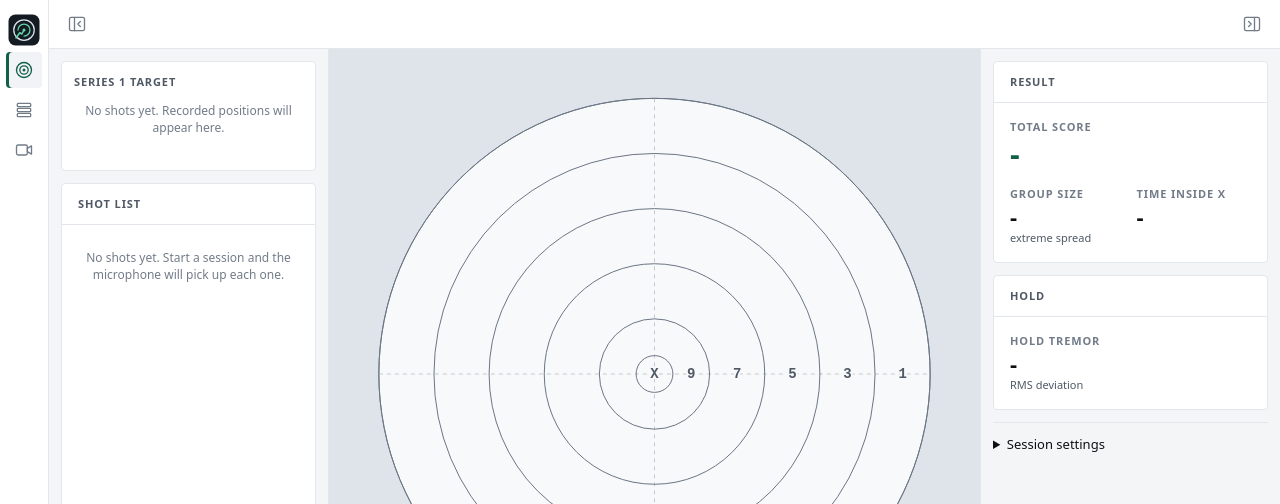
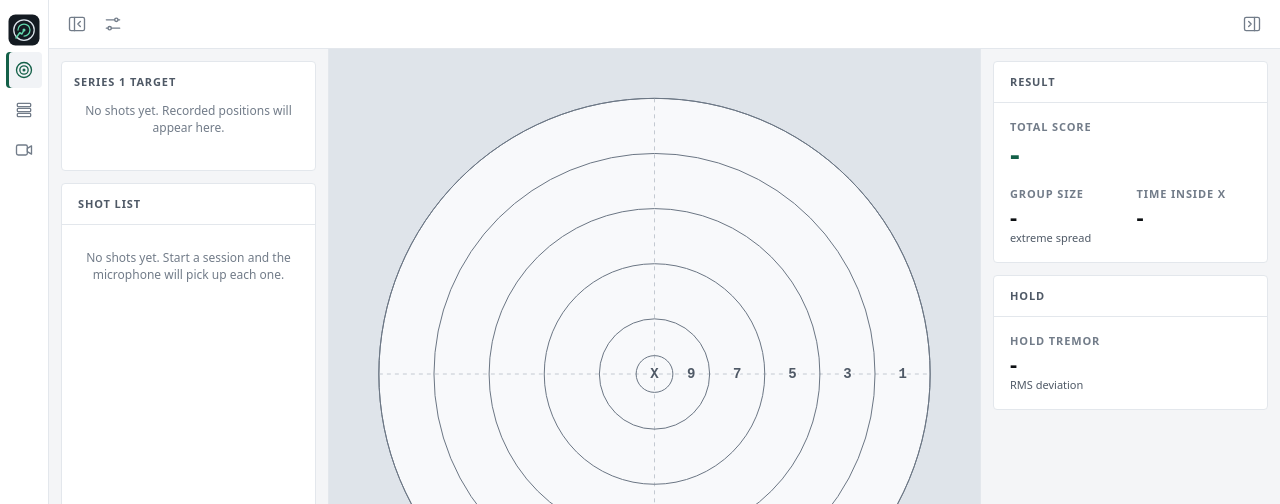
Before and after one commit to dsgnr/ShotTrainer, a Svelte app in the folder frontend/: page / in a window 1280 px wide. Shown: the top 504 px of the page. Built offline with nearby package versions, Linux system fonts and the light colour scheme.

Commit message:
feat: open session settings in a popup from the header

```diff
--- a/frontend/src/App.svelte
+++ b/frontend/src/App.svelte
@@ -171,14 +171,16 @@
   let preferencesOpen = $state(false);
   let page = $state<"target" | "sessions" | "about">("target");
   let popoutOpen = $state(false);
+  let sessionSettingsOpen = $state(false);
   let sheet = $state<{ print: () => Promise<void> }>();
 
-  const anyModalOpen = $derived(newSessionOpen || preferencesOpen || popoutOpen);
+  const anyModalOpen = $derived(newSessionOpen || preferencesOpen || popoutOpen || sessionSettingsOpen);
 
   function closeModals(): void {
     newSessionOpen = false;
     preferencesOpen = false;
     popoutOpen = false;
+    sessionSettingsOpen = false;
   }
 
   function isTyping(target: EventTarget | null): boolean {
@@ -245,7 +247,7 @@
   <About {updates} />
 {/snippet}
 <div style="height: 100%" inert={updates.stage === "installing"}>
-<AppShell page={page === "sessions" ? sessionsPage : page === "about" ? aboutPage : undefined}>
+<AppShell onsettings={() => sessionSettingsOpen = true} page={page === "sessions" ? sessionsPage : page === "about" ? aboutPage : undefined}>
   {#snippet nav()}
     <NavRail
       {page}
@@ -287,8 +289,6 @@
       {tracePoints}
       {rings}
     />
-    <SessionSettings prefs={app.preferences.prefs} faces={app.preferences.faces}
-      locked={app.session.state.kind !== "idle" || app.shots.shots.length > 0} {send} />
     <div class="session-footer">
       <SessionControls session={app.session.state} summary={app.session.summary} {send}
         name={sessionName} category={sessionCategory} onnew={() => newSessionOpen = true} />
@@ -350,6 +350,12 @@
 <LiveRegion {announcer} />
 <UpdateBanner {updates} recording={app.session.state.kind === "recording"} />
 
+{#if sessionSettingsOpen}
+  <SessionSettings prefs={app.preferences.prefs} faces={app.preferences.faces}
+    locked={app.session.state.kind !== "idle" || app.shots.shots.length > 0} {send}
+    onclose={() => sessionSettingsOpen = false} />
+{/if}
+
 {#if newSessionOpen && app.preferences.prefs}
   <NewSessionDialog prefs={app.preferences.prefs} faces={app.preferences.faces} onclose={() => newSessionOpen = false}
     oncreate={async (name, category, prefs) => {
--- a/frontend/src/components/AppShell.svelte
+++ b/frontend/src/components/AppShell.svelte
@@ -9,9 +9,10 @@
     shots?: Snippet;
     target?: Snippet;
     side?: Snippet;
+    onsettings?: () => void;
   }
 
-  let { page, header, status, nav, shots, target, side }: Props = $props();
+  let { page, header, status, nav, shots, target, side, onsettings }: Props = $props();
   let shotsCollapsed = $state(false);
   let sessionCollapsed = $state(false);
 </script>
@@ -28,6 +29,7 @@
   <header class="header">
     {@render header?.()}
     <div class="pane-controls">
+      <div class="left">
       <button type="button" aria-expanded={!shotsCollapsed} aria-controls="session-shots"
         aria-label={shotsCollapsed ? "Show shots" : "Hide shots"}
         title={shotsCollapsed ? "Show shots" : "Hide shots"}
@@ -38,6 +40,17 @@
           <path d={shotsCollapsed ? "M13 9l3 3-3 3" : "M16 9l-3 3 3 3"} />
         </svg>
       </button>
+      {#if onsettings}
+        <button type="button" aria-haspopup="dialog" aria-label="Session settings" title="Session settings"
+          onclick={onsettings}>
+          <svg viewBox="0 0 24 24" aria-hidden="true" width="20" height="20">
+            <path d="M4 7h10M18 7h2M4 17h2M10 17h10" />
+            <circle cx="16" cy="7" r="2" />
+            <circle cx="8" cy="17" r="2" />
+          </svg>
+        </button>
+      {/if}
+      </div>
       <button type="button" aria-expanded={!sessionCollapsed} aria-controls="session-controls"
         aria-label={sessionCollapsed ? "Show session" : "Hide session"}
         title={sessionCollapsed ? "Show session" : "Hide session"}
@@ -159,6 +172,8 @@
     stroke-linejoin: round;
   }
 
+  .left { display: flex; gap: var(--space-1, 4px); }
+
   .pane-controls {
     display: flex;
     justify-content: space-between;
--- a/frontend/src/components/SessionSettings.svelte
+++ b/frontend/src/components/SessionSettings.svelte
@@ -1,37 +1,56 @@
 <script lang="ts">
   import { untrack } from "svelte";
+  import { focusTrap } from "../lib/app/focus-trap";
   import SessionOptions from "./SessionOptions.svelte";
   import { clampPreferences } from "../lib/preferences/form";
   import type { CommandSender } from "../lib/app/commands";
   import type { WireFace, WirePreferences } from "../lib/wire/types";
 
-  let { prefs, faces, locked, send }: {
-    prefs: WirePreferences | null; faces: WireFace[]; locked: boolean; send: CommandSender;
+  let { prefs, faces, locked, send, onclose }: {
+    prefs: WirePreferences | null; faces: WireFace[]; locked: boolean; send: CommandSender; onclose: () => void;
   } = $props();
   let draft = $state<WirePreferences | null>(null);
   $effect(() => { const current = prefs; untrack(() => { draft = current ? { ...current } : null; }); });
   async function save(event: SubmitEvent): Promise<void> {
     event.preventDefault();
-    if (draft && !locked) await send({ type: "setSessionSettings", prefs: clampPreferences(draft) });
+    if (!draft || locked) return;
+    await send({ type: "setSessionSettings", prefs: clampPreferences(draft) });
+    onclose();
   }
 </script>
 
-<details class="settings">
-  <summary>Session settings</summary>
+<!-- svelte-ignore a11y_no_noninteractive_element_interactions -->
+<div class="backdrop" role="presentation" onclick={onclose} onkeydown={(event) => {
+  event.stopPropagation(); if (event.key === "Escape") onclose();
+}}>
+  <!-- svelte-ignore a11y_click_events_have_key_events -->
+  <div class="dialog" role="dialog" aria-modal="true" aria-labelledby="session-settings-title"
+    tabindex="-1" use:focusTrap onclick={(event) => event.stopPropagation()}>
+    <h2 id="session-settings-title">Session settings</h2>
     {#if draft}
       <form onsubmit={save}>
+        <div class="body">
           <fieldset disabled={locked}>
             <SessionOptions bind:draft {faces} />
-        <button type="submit">Apply session settings</button>
           </fieldset>
           {#if locked}<p>Create a new session to change these settings.</p>{/if}
+        </div>
+        <footer>
+          <button type="button" onclick={onclose}>Close</button>
+          <button type="submit" class="primary" disabled={locked}>Apply session settings</button>
+        </footer>
       </form>
     {/if}
-</details>
+  </div>
+</div>
 
 <style>
-  .settings { border-top: 1px solid var(--divider); padding-top: var(--space-3); }
-  summary { cursor: pointer; color: var(--text-heading); }
-  fieldset { border: 0; margin: 0; padding: var(--space-3) 0 0; display: grid; gap: 8px; min-width: 0; }
+  .backdrop { position: fixed; inset: 0; z-index: 10; display: grid; place-items: center; background: #0008; padding: 16px; }
+  .dialog { width: min(440px, 100%); max-height: calc(100dvh - 32px); display: flex; flex-direction: column; background: var(--panel); border: 1px solid var(--border); border-radius: var(--radius); }
+  h2 { margin: 0; padding: 20px 24px 12px; color: var(--text-heading); }
+  form { display: flex; flex-direction: column; min-height: 0; }
+  .body { overflow: auto; min-height: 0; padding: 8px 24px 20px; }
+  fieldset { border: 0; margin: 0; padding: 0; display: grid; gap: 12px; min-width: 0; }
   p { color: var(--text-muted); font-size: var(--text-sm); }
+  footer { flex: none; display: flex; justify-content: flex-end; gap: 8px; padding: 16px 24px; border-top: 1px solid var(--divider); }
 </style>
```
Also changed, not shown: 1 other file (tests, documents, lock files or other folders). Lines whose indentation alone changed are shown as unchanged.
